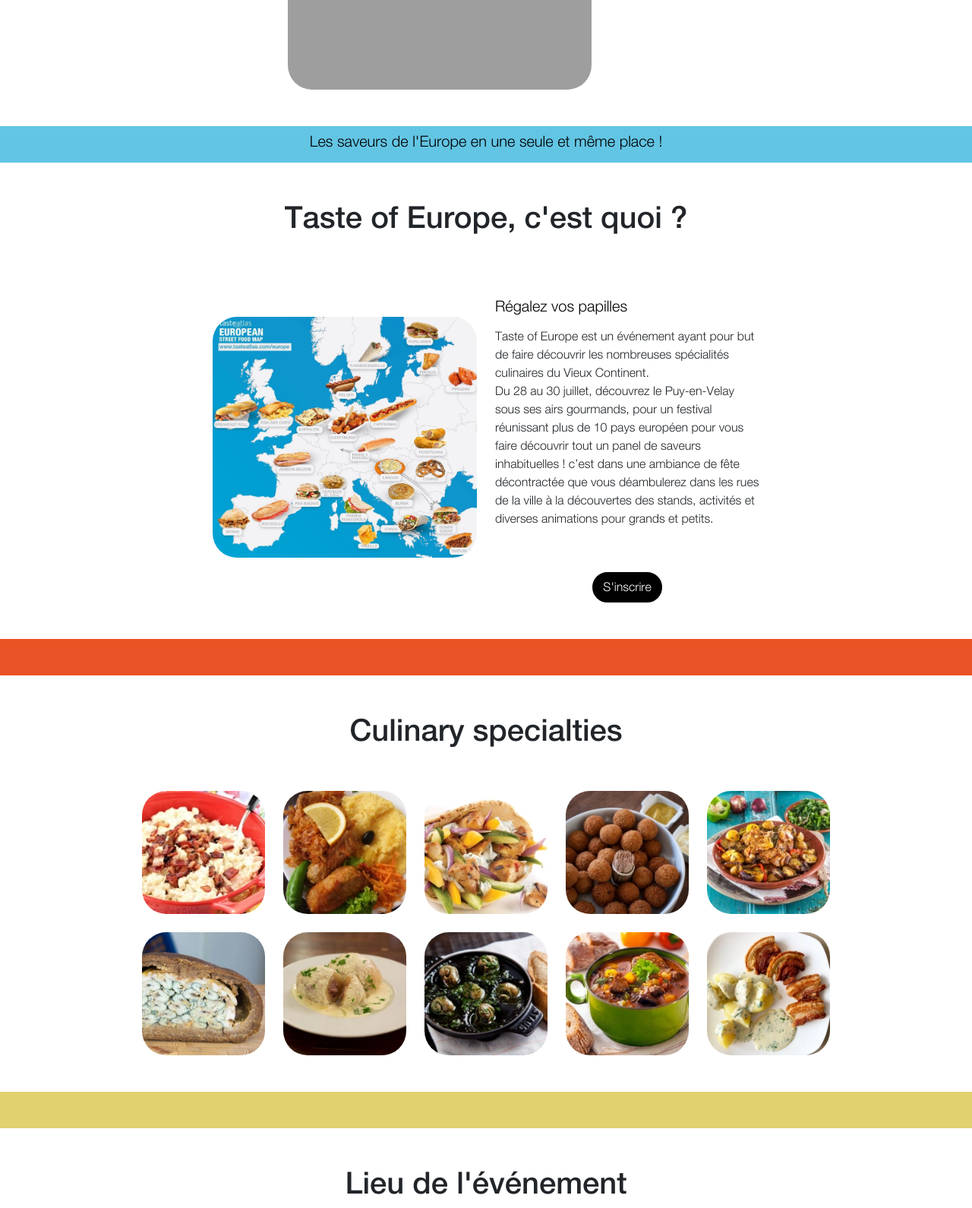
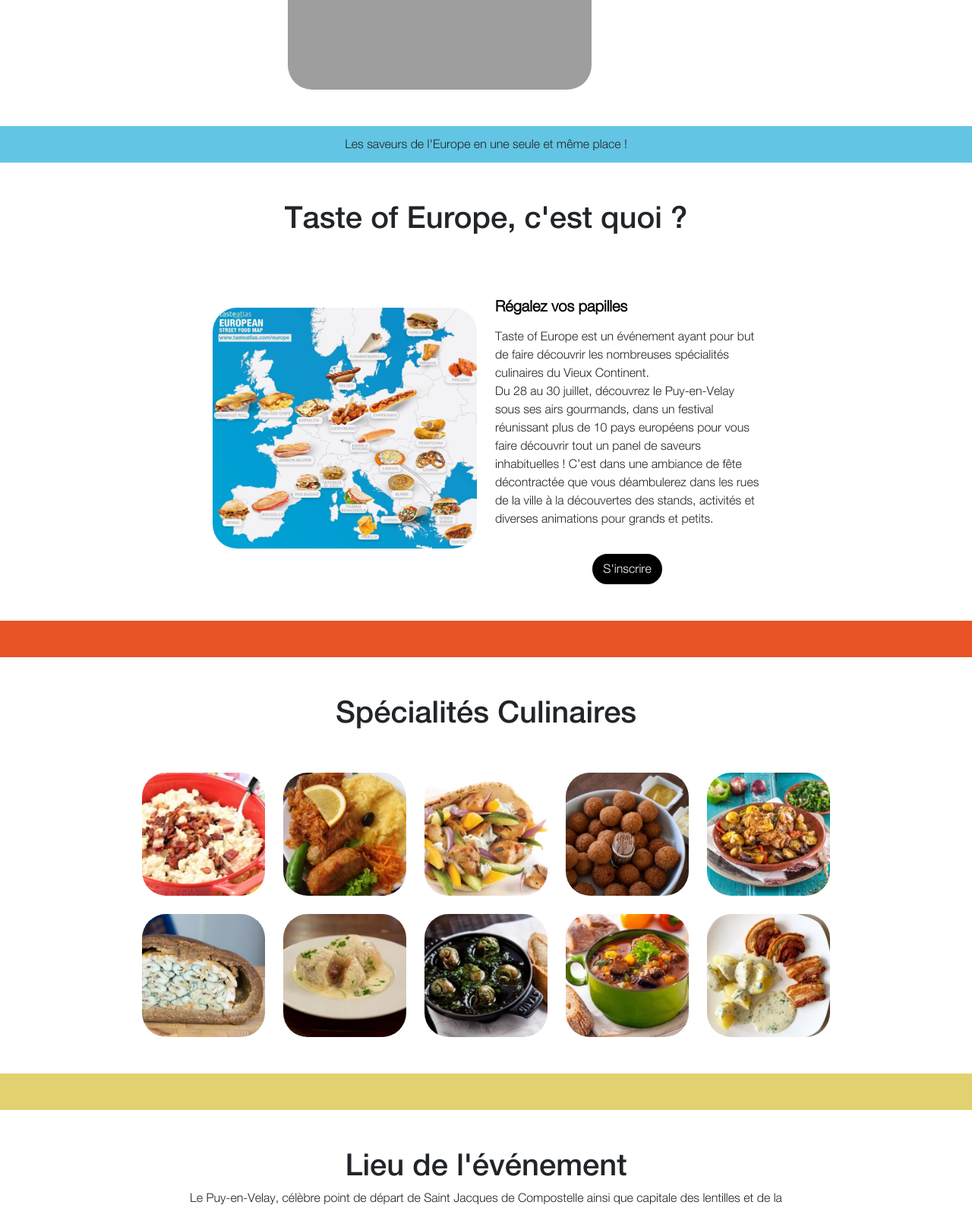
Before and after one commit to Apatheus/Taste-of-Europe, a PHP site: page / in a window 1280 px wide. Shown: the part 336-1926 px from the top of the page at 76% size. Run offline with PHP 8.4, Linux system fonts and the light colour scheme; some libraries are stand-ins or nearby versions; grey boxes are pictures that could not be loaded.

Commit message:
Orthographe et erreurs de code

```diff
--- a/index.php
+++ b/index.php
@@ -35,11 +35,11 @@
         <a href="tickets.php" class="btn rounded-pill mt-3">Je m'inscris !</a>
     </div>
 
-    <div class="bandeaubleu mt-5 mb-5 text-white d-flex align-items-center"><h5>Les saveurs de l'Europe en une seule et même place !</h5></div>
+    <div class="bandeaubleu mt-5 mb-5 text-black">Les saveurs de l'Europe en une seule et même place !</div>
 
     <h1 class="d-flex justify-content-center mb-5">Taste of Europe, c'est quoi ?</h1>
     <div class="container">
-        <div class="row">
+        <div class="row align-items-center">
             <div class="offset-md-2 col-md-4 d-flex align-items-center">
                     <img class="img-fluid" id="rounded" src="images/le-poivrier.jpg">
             </div>
@@ -48,11 +48,11 @@
                 <p class="text-center"><h5>Régalez vos papilles</h5></p>
                 <p class="text-justify">Taste of Europe est un événement ayant pour but de faire découvrir les nombreuses
                     spécialités culinaires du Vieux Continent. <br>
-                    Du 28 au 30 juillet, découvrez le Puy-en-Velay sous ses airs gourmands, pour un festival réunissant plus de
-                    10 pays européen pour vous faire découvrir tout un panel de saveurs inhabituelles ! c’est dans une
+                    Du 28 au 30 juillet, découvrez le Puy-en-Velay sous ses airs gourmands, dans un festival réunissant plus de
+                    10 pays européens pour vous faire découvrir tout un panel de saveurs inhabituelles ! C’est dans une
                     ambiance de fête décontractée que vous déambulerez dans les rues de la ville à la découvertes des
                     stands, activités et diverses animations pour grands et petits.
-                </p><br>
+                </p>
                 <div class="text-center">
                     <a href="tickets.php" class="btn rounded-pill">S'inscrire</a>
                 </div>
@@ -62,7 +62,7 @@
 
     <div class="bandeauorange mt-5 mb-5"></div>
 
-      <h1 class="d-flex justify-content-center">Culinary specialties</h1>
+      <h1 class="d-flex justify-content-center">Spécialités Culinaires</h1>
     <div class="container" id="plat">
         <div class="row mt-5">
             <div class="offset-md-1 col-md-2 img-hover-zoom">
@@ -112,10 +112,10 @@
     <div class="bandeaujaune mt-5 mb-5"></div>
 
     <h1 class="d-flex justify-content-center">Lieu de l'événement</h1>
-    <div class="container">
-        <p class="text-center offset-md-2 col-md-8">Le Puy-en-Velay, célèbre point de départ de Saint Jacque de Compostelle, capitale des
-        lentilles et de la verveine constitue l’endroit idéal pour partager ces moments avec ses rues pavé et ses
-        bâtiments ancien.</p>
+    <div class="container text-center offset-md-2 col-md-8">
+        <p>Le Puy-en-Velay, célèbre point de départ de Saint Jacques de Compostelle ainsi que capitale des
+        lentilles et de la verveine, est le lieu que nous avons choisi pour vous donner rendez-vous.</p>
+        <p>Ci-dessous les différentes zones du festival dans lesquelles se tiendront les activités !</p>
     </div>
     <div class="d-flex justify-content-center mt-5 mb-1">
         <div id="map"></div>
--- a/style.css
+++ b/style.css
@@ -86,6 +86,11 @@ h1 {
 
 h5{
     color: var(--light-color);
+    font-weight: bold;
+}
+
+.dark .text-black {
+    color: black!important;
 }
 
 /* Passage au mode sombre */
@@ -191,6 +196,10 @@ h5{
 
 .dark .ball {
     background: var(--dark-main-color);
+}
+
+.dark h5 {
+    color: var(--dark-color);
 }
 
 /* FIN MODE SOMBRE */
```
Also changed, not shown: index_ang.php (+7 -7 lines), programme.php (+3 -7 lines), programme_ang.php (+4 -8 lines).
